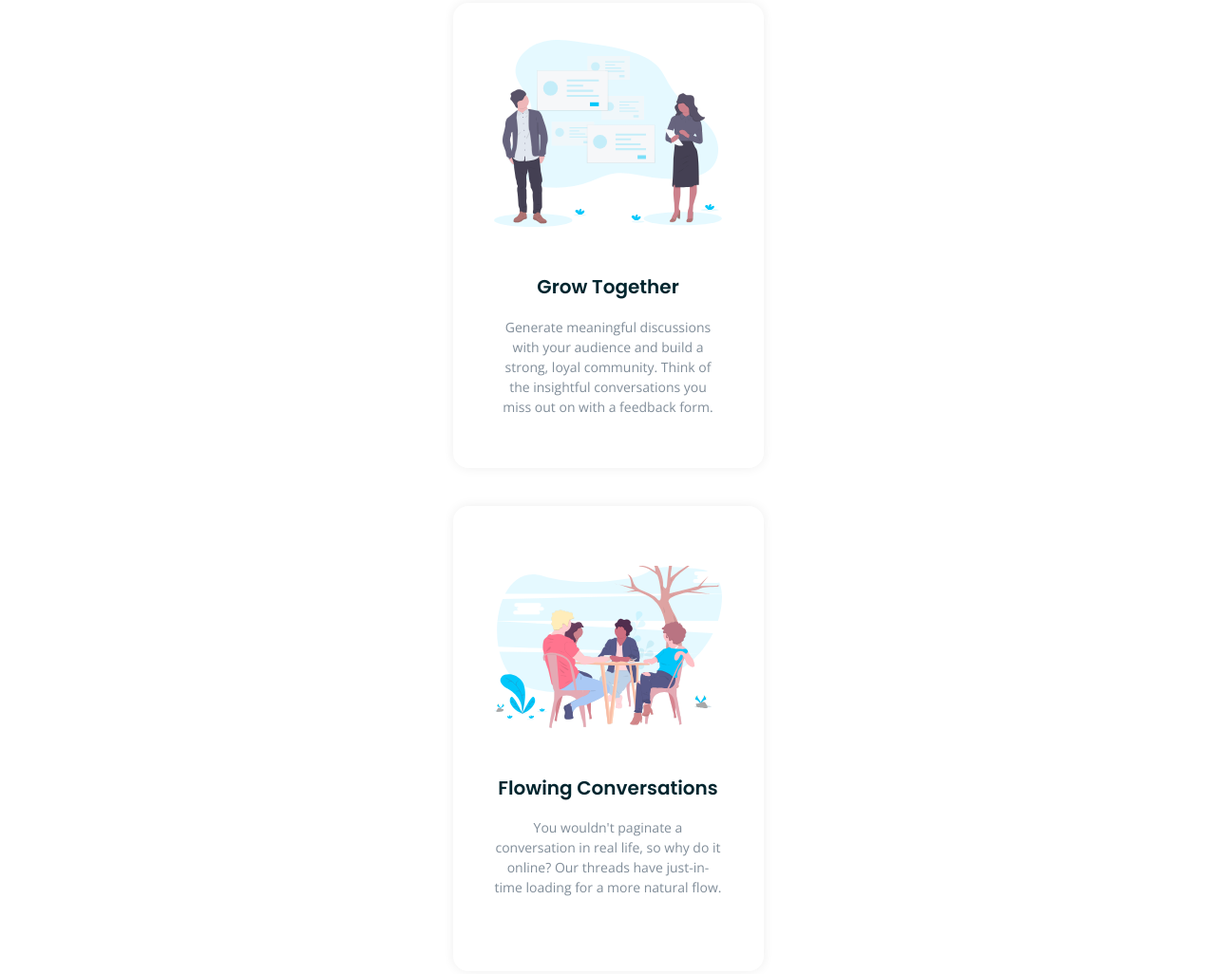
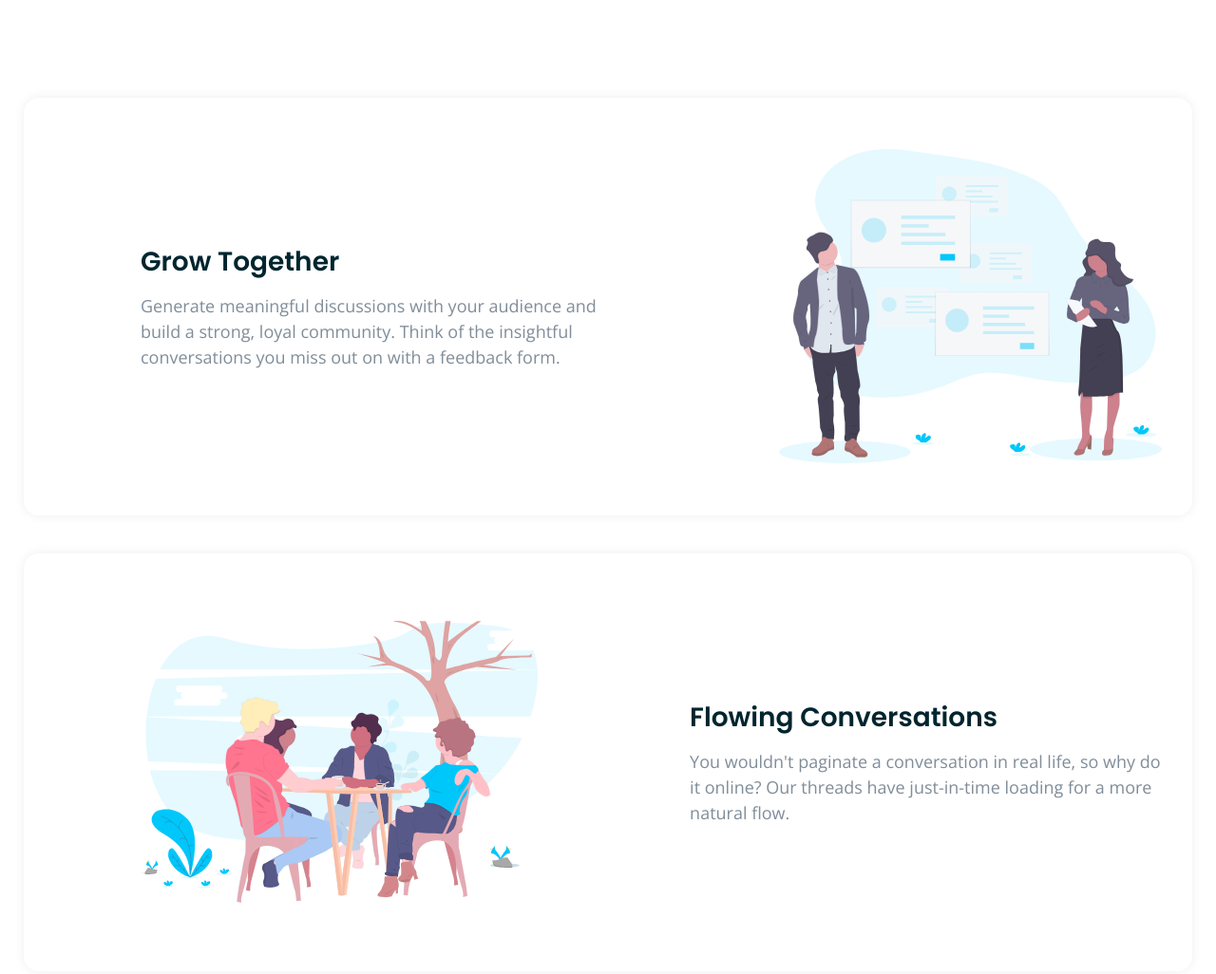
Before and after one commit to byronbyron/huddle-landing-page-with-alternating-feature-blocks-master, a plain HTML site: page index.html in a window 1280 px wide. Shown: the part 759-1785 px from the top of the page at 95% size. Drawn offline with nearby package versions, Linux system fonts and the light colour scheme.

Commit message:
Add card desktop styles

```diff
--- a/styles.css
+++ b/styles.css
@@ -41,7 +41,7 @@ p {
 }
 
 .container {
-    max-width: 1260px;
+    max-width: 1278px;
     margin-left: auto;
     margin-right: auto;
     padding-left: 1.5rem;
@@ -480,4 +480,67 @@ p {
     .hero-image {
         width: auto;
     }
+
+    .card-group {
+        margin-top: 10rem;
+        margin-bottom: 10rem;
+    }
+
+    .card {
+        max-width: none;
+        min-height: 440px;
+        flex-direction: row;
+        align-items: center;
+        padding: 0;
+    }
+
+    .card:first-child,
+    .card:last-child {
+        flex-direction: row-reverse;
+    }
+
+    .card:nth-child(2) .card-image {
+        padding-left: 10%;
+        padding-right: 6%;
+        flex: 1 0 50%;
+        max-width: 50%;
+    }
+
+    .card:nth-child(2) .card-body {
+        padding-right: 2rem;
+        padding-left: 7%;
+        flex: 1 0 50%;
+        max-width: 50%;
+    }
+
+    .card-body,
+    .card-image {
+        max-width: none;
+    }
+
+    .card-body {
+        text-align: left;
+        flex: 1 0 62%;
+        max-width: 62%;
+        padding-left: 10%;
+        padding-right: 10%;
+    }
+
+    .card-image {
+        flex: 1 0 38%;
+        max-width: 38%;
+        margin-bottom: 0;
+        padding-left: 2rem;
+        padding-right: 2rem;
+    }
+
+    .card-title {
+        font-size: 1.75rem;
+        margin-top: 1.125rem;
+        margin-bottom: 0.75rem;
+    }
+
+    .card-text {
+        font-size: 1.125rem;
+    }
 }
```
